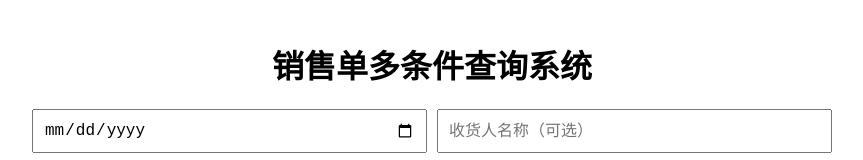
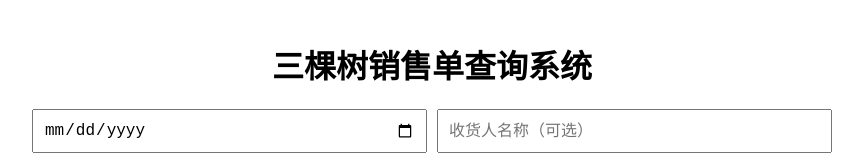
Before and after one commit to joeyovo/see-what-we-got, a plain HTML site: page query_screenshots.html in a window 1280 px wide. Shown: the top 160 px of the page, without its empty margins (208-1071 px from the left). Drawn offline with nearby package versions, Linux system fonts and the light colour scheme.

Commit message:
修改了查询名称

```diff
--- a/query_screenshots.html
+++ b/query_screenshots.html
@@ -42,7 +42,7 @@
     </style>
 </head>
 <body>
-    <h1>销售单多条件查询系统</h1>
+    <h1>三棵树销售单查询系统</h1>
     <div class="query-form">
         <input type="date" id="dateQuery" placeholder="选择日期（可选）">
         <input type="text" id="recipientQuery" placeholder="收货人名称（可选）">
```
